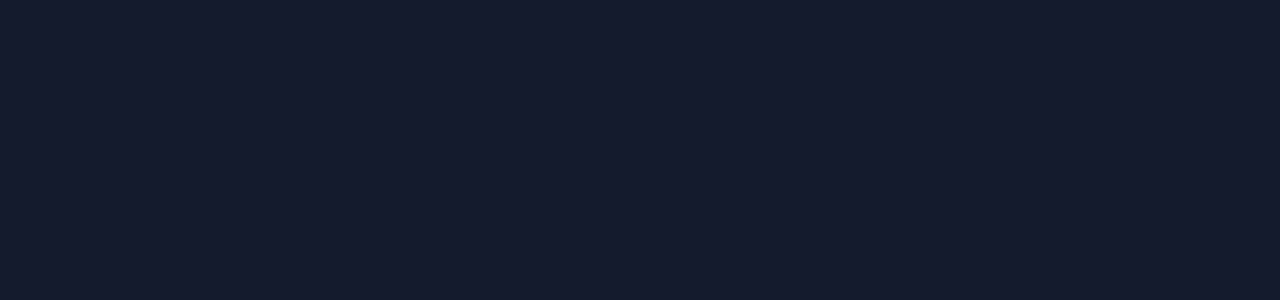
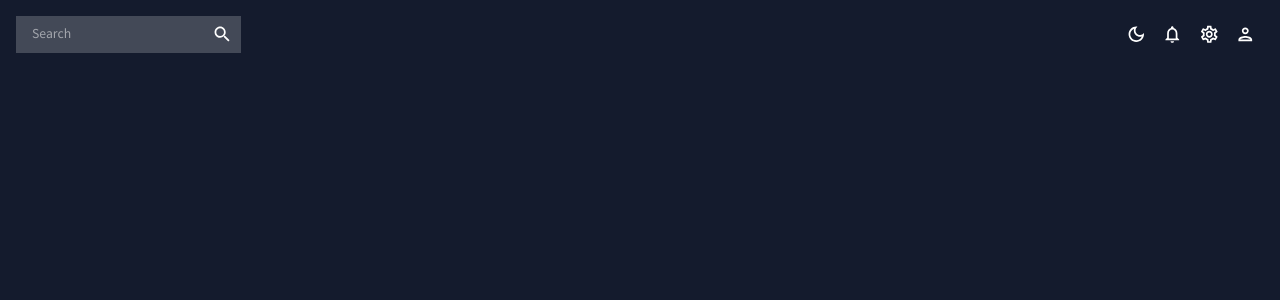
Before and after one commit to vladost99/react-dashboard-admin, a React (Create React App) app: page / in a window 1280 px wide. Shown: the top 300 px of the page. Built offline with nearby package versions, Linux system fonts and the light colour scheme.

Commit message:
styled topbar

```diff
--- a/src/App.js
+++ b/src/App.js
@@ -1,5 +1,6 @@
 import { ColorModeContext, useMode } from "scenes/theme"
 import { CssBaseline, ThemeProvider } from "@mui/material"
+import Topbar from "scenes/global/Topbar";
 
 function App() {
   const [theme, colorMode] = useMode();
@@ -10,7 +11,7 @@
         <CssBaseline />
         <div className="app">
           <main className="content">
-
+              <Topbar/>
           </main>
         </div>
       </ThemeProvider>
--- a/src/scenes/global/Topbar.jsx
+++ b/src/scenes/global/Topbar.jsx
@@ -1,8 +1,53 @@
-import React from 'react'
+import { Box, IconButton, useTheme, InputBase } from '@mui/material'
+import { useContext } from 'react'
+import { ColorModeContext, tokens } from 'scenes/theme'
+import LightModeOutlinedIcon from '@mui/icons-material/LightModeOutlined'
+import DarkModeOutlinedIcon from '@mui/icons-material/DarkModeOutlined'
+import NotificationsOutlinedIcon from '@mui/icons-material/NotificationsOutlined'
+import SettingsOutlinedIcon from '@mui/icons-material/SettingsOutlined'
+import PersonOutlinedIcon from '@mui/icons-material/PersonOutlined'
+import SearchIcon from '@mui/icons-material/Search'
+
+
+
+
 
 const Topbar = () => {
+  const theme  = useTheme();
+  const colors = tokens(theme.palette.mode);
+  const colorMode = useContext(ColorModeContext);
   return (
-    <div>Topbar</div>
+    <Box display='flex' justifyContent="space-between" p={2}>
+
+        <Box display='flex' backgroundColor={colors.primary[400]} borderRadious="3px">
+          <InputBase sx={{ml: 2, flex: 1}} placeholder='Search' />
+          <IconButton type='button' sx={{p: 1}}>
+              <SearchIcon/>
+          </IconButton>
+        </Box>
+
+        <Box display='flex'>
+           <IconButton onClick={colorMode.toggleColorMode}>
+              {
+              theme.palette.mode === 'dark' ? (
+              <DarkModeOutlinedIcon/>
+              ) :
+               (
+                <LightModeOutlinedIcon/>
+                )
+               }
+           </IconButton>
+           <IconButton>
+              <NotificationsOutlinedIcon/>
+           </IconButton>
+           <IconButton>
+              <SettingsOutlinedIcon/>
+           </IconButton>
+           <IconButton>
+             <PersonOutlinedIcon/>
+           </IconButton>
+        </Box>
+    </Box>
   )
 }
 
```
